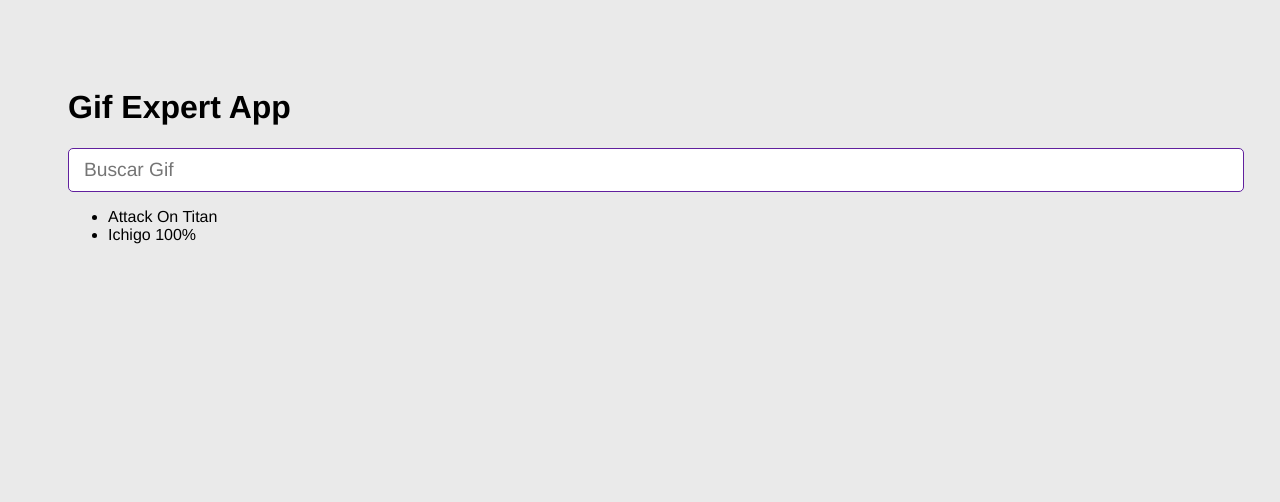
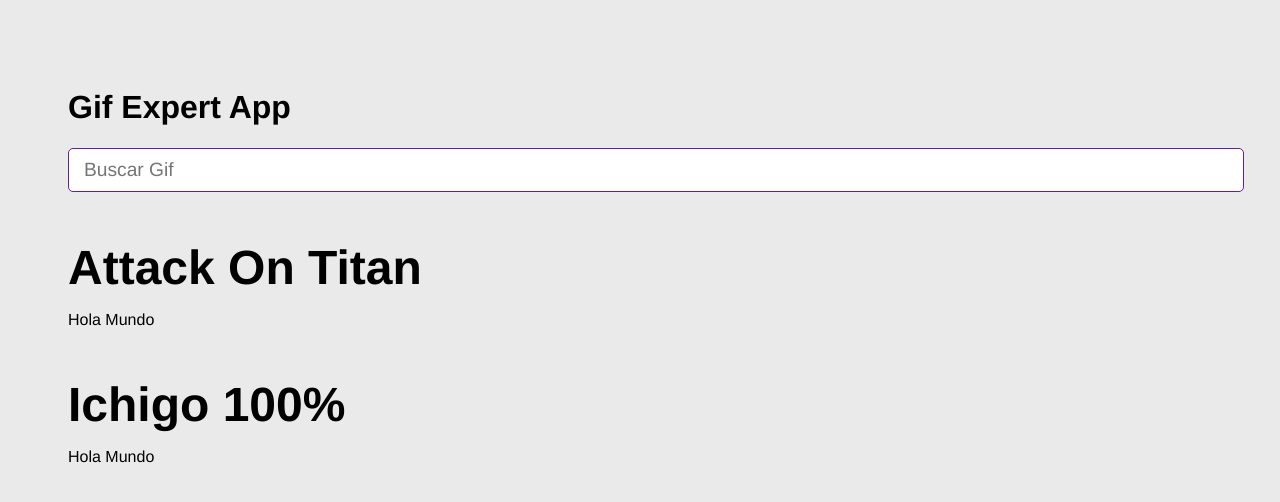
Before and after one commit to FabzDev/React-FernandoHerrera, a React (Vite) app in the folder 04-gif-expert-app/: page / in a window 1280 px wide. Shown: the top 502 px of the page. Built offline with nearby package versions, Linux system fonts and the light colour scheme.

Commit message:
GiftExpertApp - New component GifGrid

```diff
--- a/04-gif-expert-app/src/GifExpertApp.jsx
+++ b/04-gif-expert-app/src/GifExpertApp.jsx
@@ -1,33 +1,25 @@
 import { useState } from "react";
 import { AddCategory } from "./components/AddCategory";
+import { GifGrid } from "./components/GifGrid";
 
 // bkUpWx7ebyORXlTH747bYSgrAmAw64BC
 export const GifExpertApp = () => {
+  const [categories, setCategories] = useState(["Attack On Titan","Ichigo 100%"]);
 
-  const [animes, setAnimes] = useState(['Attack On Titan', 'Ichigo 100%'])
-
-  const onAddCategory = (anime) => {
-    // if (animes.find(a => a == anime)) return;
-    if (animes.includes(anime)) return;
-    setAnimes(animes => [anime, ...animes])
-    // setAnimes([anime, ...animes]);
-  }
-
+  const onAddCategory = (newCategory) => {
+    if (categories.includes(newCategory)) return;
+    setCategories((categories) => [newCategory, ...categories]);
+  };
 
   return (
     <>
       <h1>Gif Expert App</h1>
+      <AddCategory onNewCategory={(event) => onAddCategory(event)} />
 
-      <AddCategory
-      // setAnime={setAnimes}
-      onNewCategory={event => onAddCategory(event)}
-      />
+      {categories.map((category) => (
+        <GifGrid key={category} category={category} />
+      ))}
 
-      {/* <button onClick={() => addAnime(animes[0])}>Add Category</button> */}
-
-      <ul>
-        {animes.map(category => <li key={category}>{category}</li>)}
-      </ul>
     </>
   );
 };
--- /dev/null
+++ b/04-gif-expert-app/src/components/GifGrid.jsx
@@ -0,0 +1,8 @@
+
+
+export const GifGrid = ({ category }) => (
+  <>
+    <h3>{category}</h3>
+    <p>Hola Mundo</p>
+  </>
+);
```
